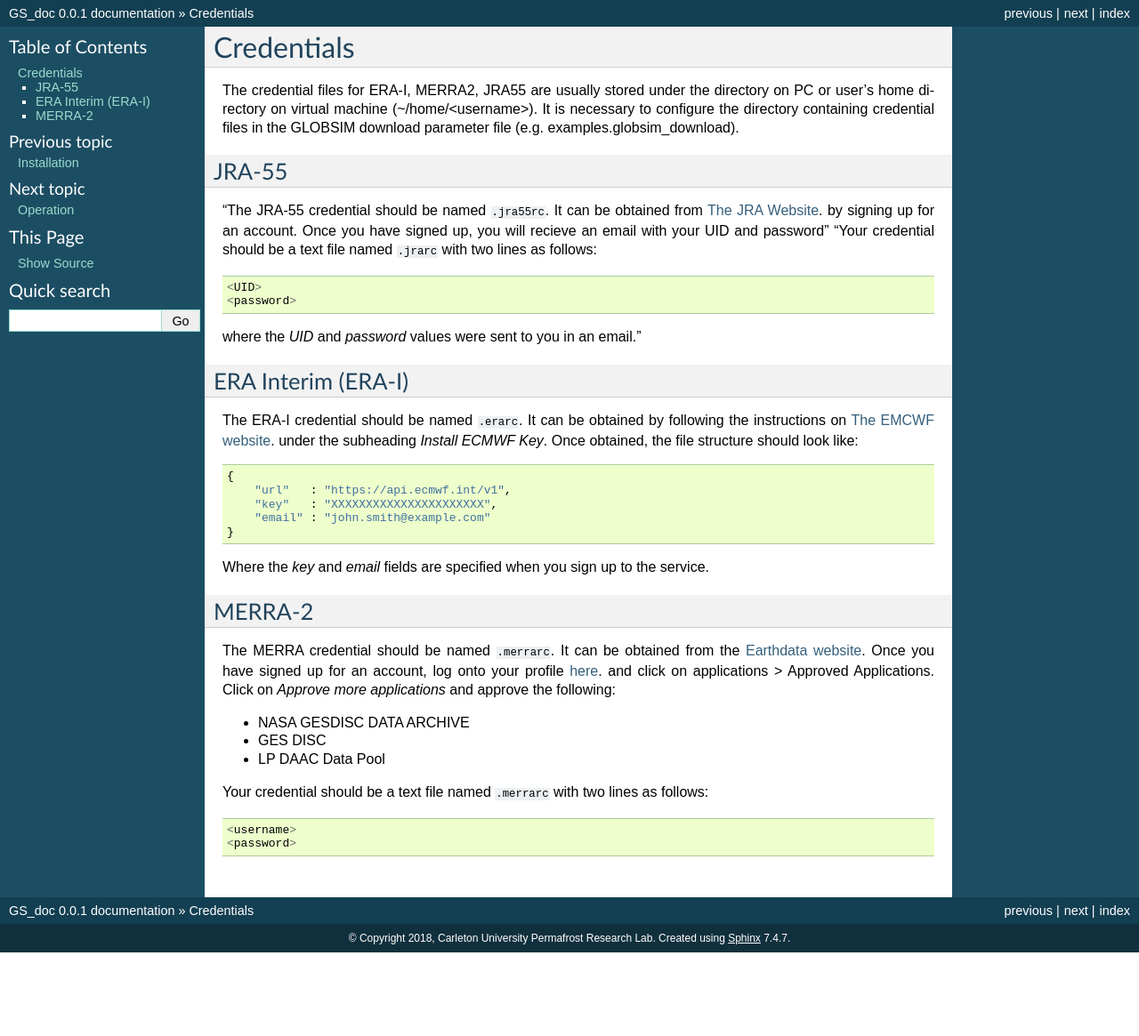
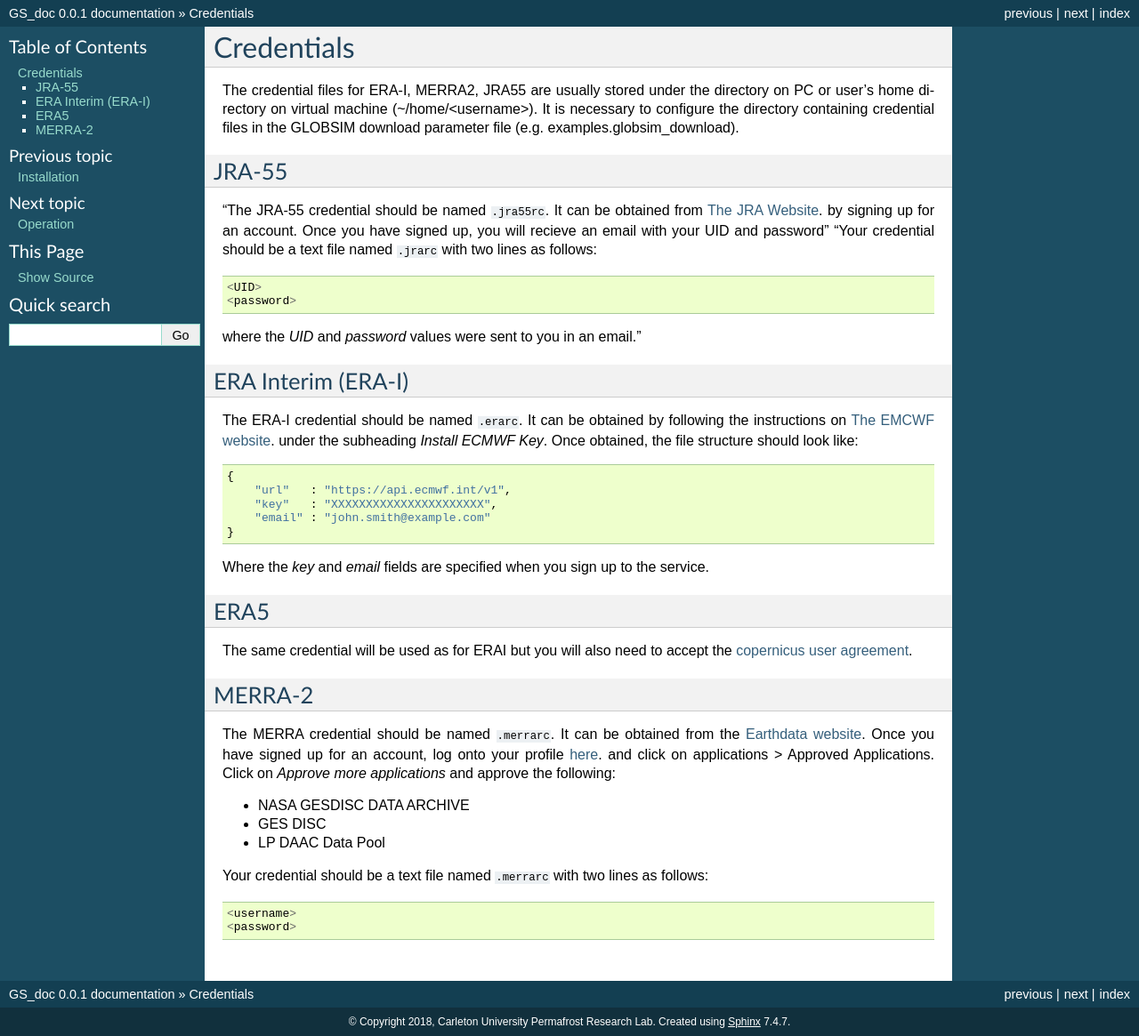
Before and after one commit to nicholas512/GS_doc, a Sphinx documentation site: the page built from docs/source/Credentials.rst, in a window 1280 px wide. Shown: the whole page at 89% size. Built offline with Sphinx 7.4.7, drawn with Linux system fonts in a browser that asks for light colours; before the commit the page ends 1071 px from its top, so only the background shows below that.

Commit message:
Update Credentials.rst

```diff
--- a/docs/source/Credentials.rst
+++ b/docs/source/Credentials.rst
@@ -27,6 +27,10 @@ The ERA-I credential should be named ``.erarc``. It can be obtained by following
 
 Where the *key* and *email* fields are specified when you sign up to the service.
 
+ERA5
+^^^^
+The same credential will be used as for ERAI but you will also need to accept the `copernicus user agreement <http://apps.ecmwf.int/datasets/licences/copernicus/>`_.
+
 MERRA-2
 ^^^^^^^
 The MERRA credential should be named ``.merrarc``. It can be obtained from the `Earthdata website <https://wiki.earthdata.nasa.gov/display/EL/How+To+Register+With+Earthdata+Login>`_.  Once you have signed up for an account, log onto your profile `here <https://urs.earthdata.nasa.gov/home>`_. and click on applications > Approved Applications.  Click on *Approve more applications* and approve the following:
```
